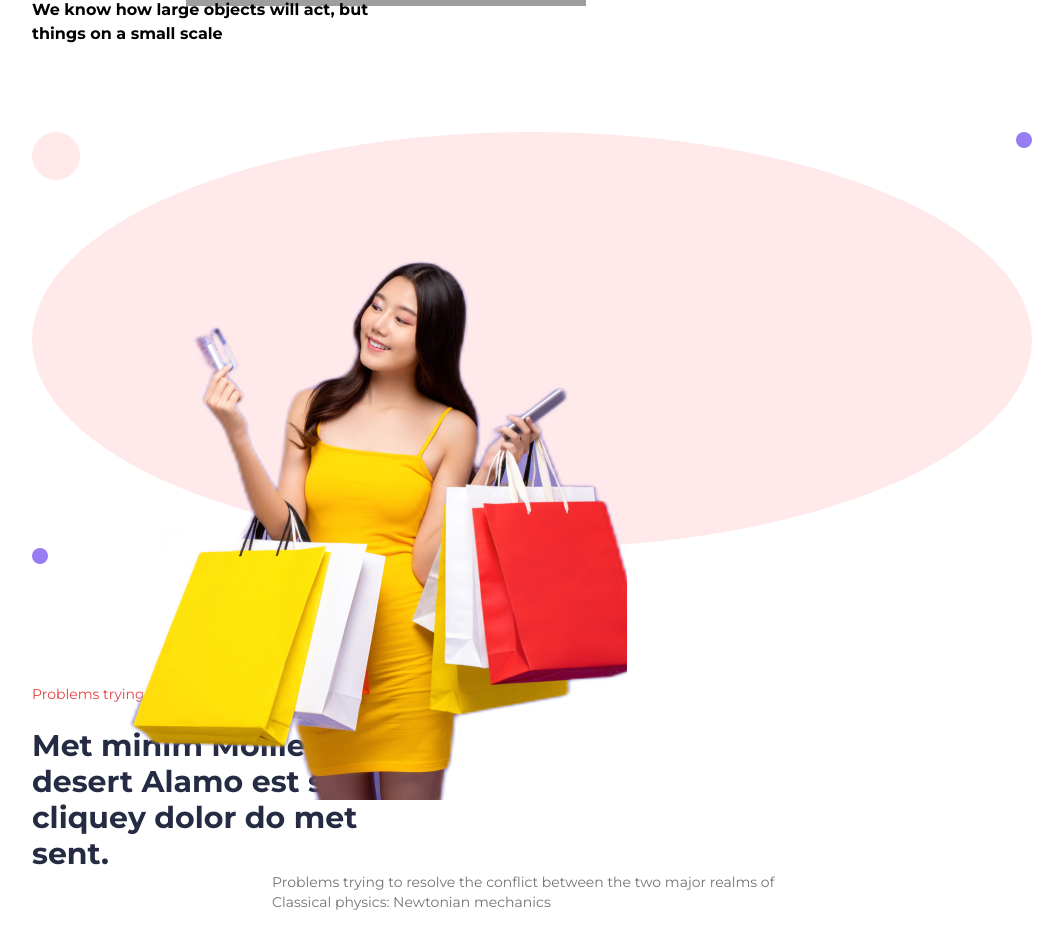
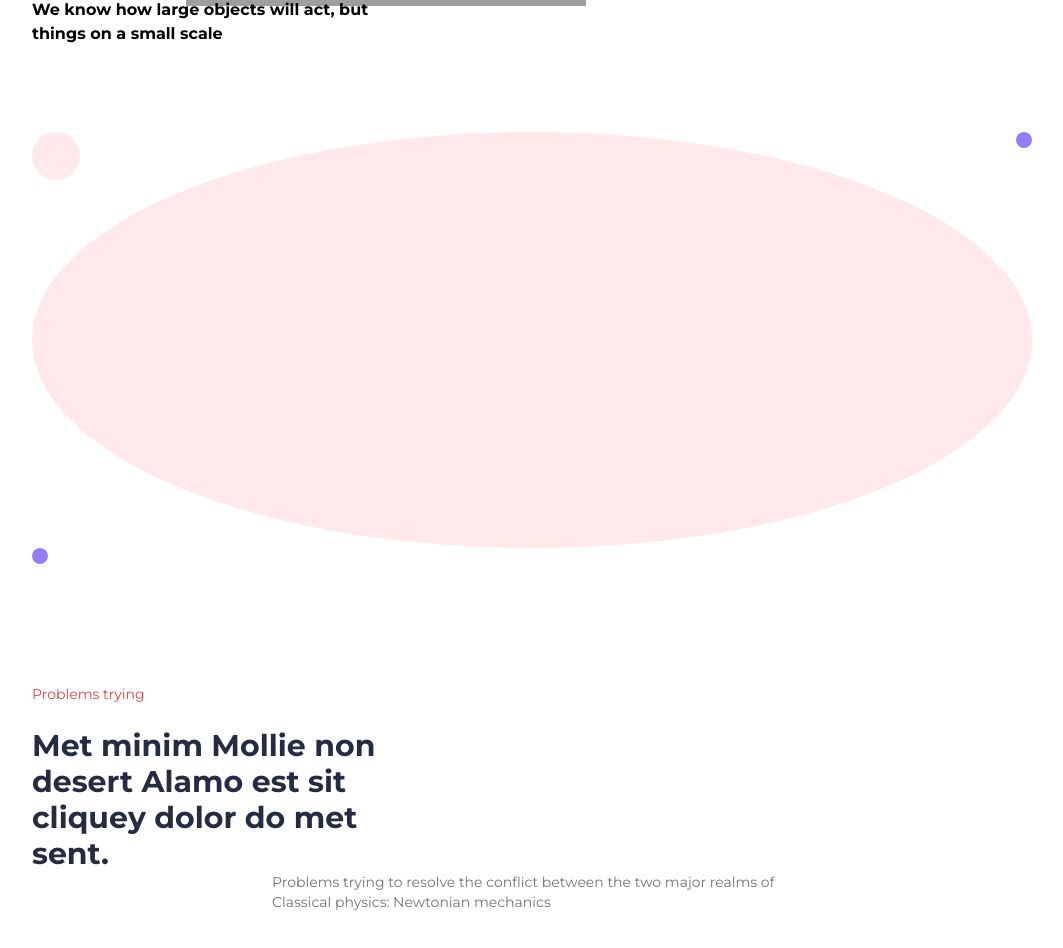
Before and after one commit to burgokmen/Bru-Trade-Boilerplate-Etrade-Website, a React (Vite) app: page /about in a window 1280 px wide. Shown: the part 360-1308 px from the top of the page, without its empty margins (108-1171 px from the left). Built offline with nearby package versions, Linux system fonts and the light colour scheme; grey boxes are pictures that could not be loaded.

Commit message:
vercel update

```diff
--- a/src/components/About/AboutHeader.jsx
+++ b/src/components/About/AboutHeader.jsx
@@ -1,4 +1,4 @@
-import about from "../../Assets/about/technology.png";
+// import about from "../../Assets/about/technology.png";
 import { Link } from "react-router-dom";
 
 const AboutHeader = () => {
@@ -20,7 +20,7 @@ const AboutHeader = () => {
         <div className="absolute top-0 bg-[#FFE9EA] rounded-[100%] p-6"></div>
         <div className="absolute bg-[#977DF4] rounded-[100%] p-2"></div>
         <div className="absolute right-0 top-0 bg-[#977DF4] rounded-[100%] p-2"></div>
-        <img src={about} className="absolute top-0 left-6"></img>
+        {/*       <img src={about} className="absolute top-0 left-6"></img> */}
       </div>
     </div>
   );
```
